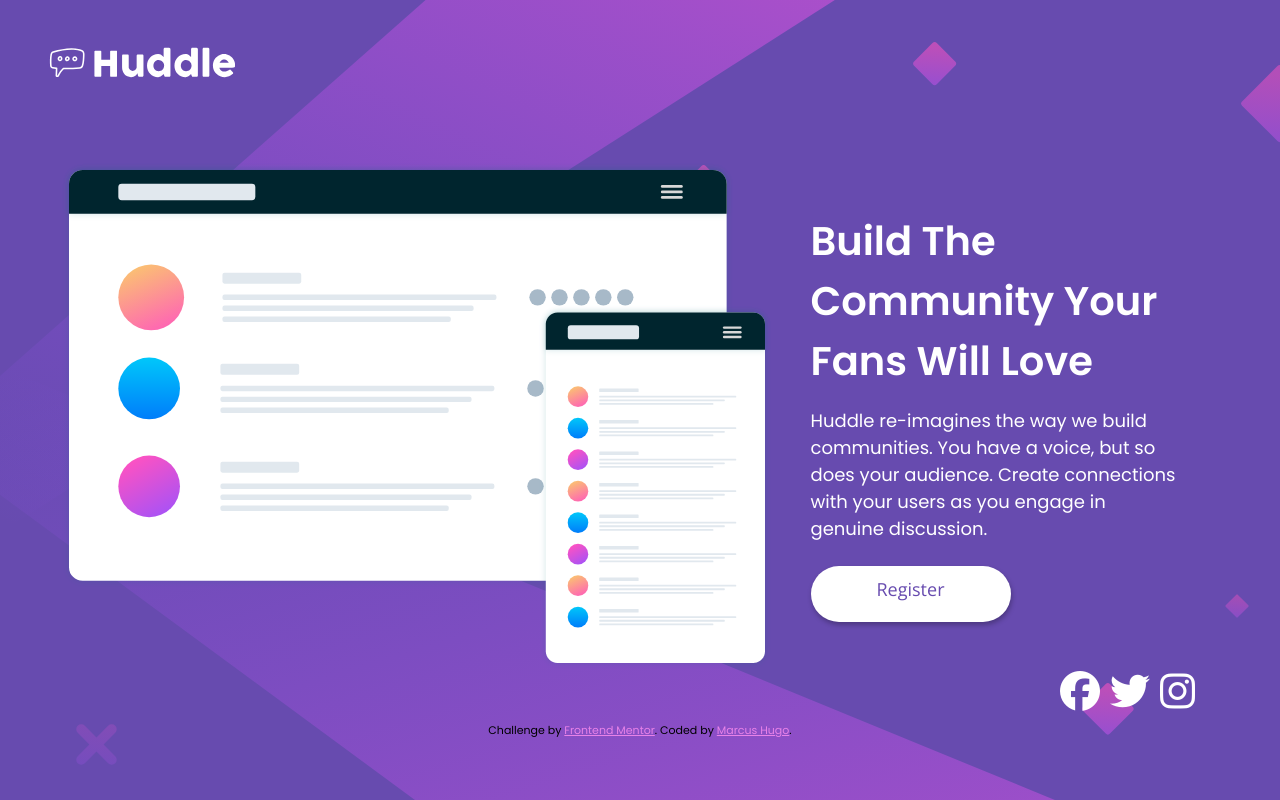
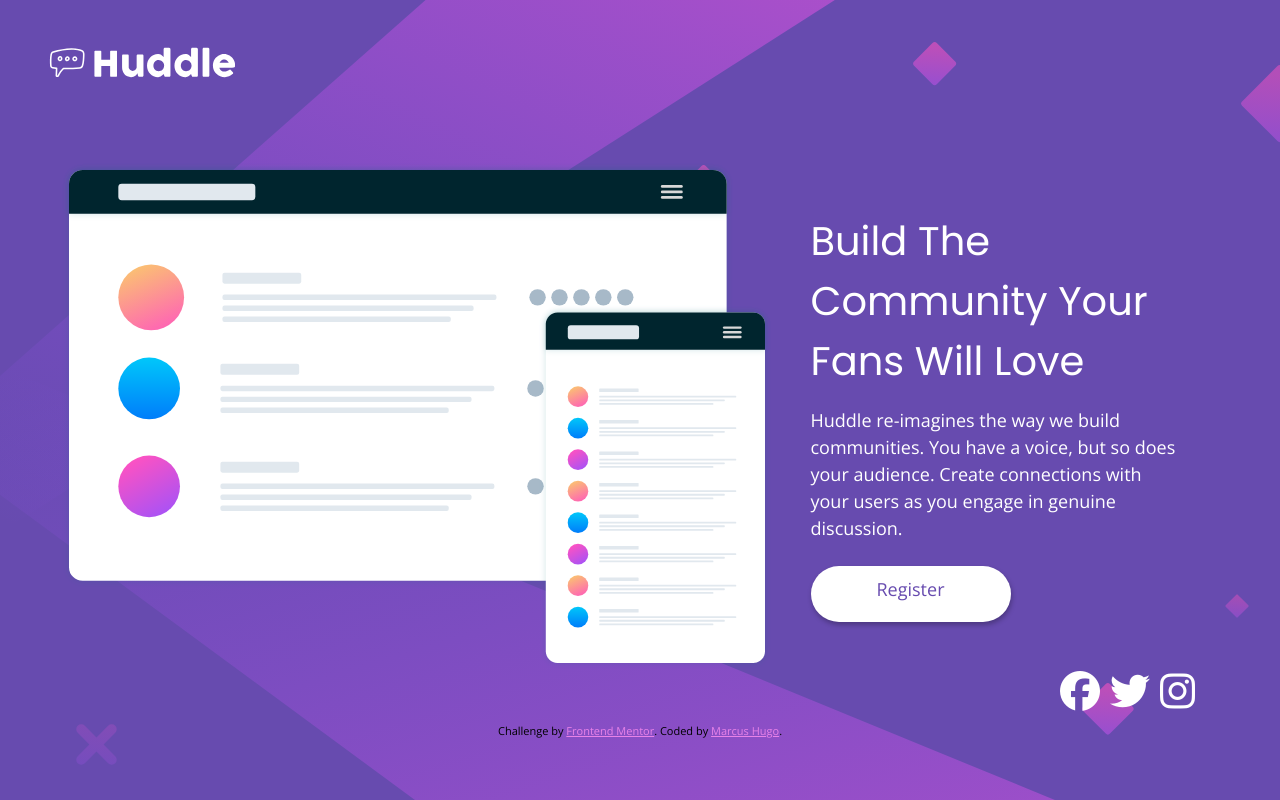
Before and after one commit to marcus-hugo/huddle-landing-page-with-single-introductory-section-master, a plain HTML site: page index.html in a window 1280 px wide. Drawn offline with nearby package versions, Linux system fonts and the light colour scheme.

Commit message:
updated readme, added a screenshot, updated css

```diff
--- a/css/style.css
+++ b/css/style.css
@@ -15,10 +15,6 @@
   padding: 0;
   border: 0;
   box-sizing: border-box;
-}
-
-html {
-  overflow-x: hidden;
 }
 
 body {
@@ -42,7 +38,7 @@ main {
   align-items: center;
 }
 
-/* top design */
+/* mobile layout */
 
 header {
   padding: 38px 0 60px 40px;
@@ -56,17 +52,15 @@ header {
   width: 90%;
 }
 
-/* bottom design */
-
 h1 {
   font-family: "Poppins", sans-serif;
-  font-weight: 600;
+  font-weight: 400;
   font-size: 22px;
   padding: 60px 40px 16px 40px;
 }
 
 p {
-  font-family: "Poppins", sans-serif;
+  font-family: 'Open Sans', sans-serif;
   font-weight: 400;
   font-size: 16px;
   padding: 0 40px 24px 40px;
```
Also changed, not shown: images/screenshot.png (added), 2 other files.
